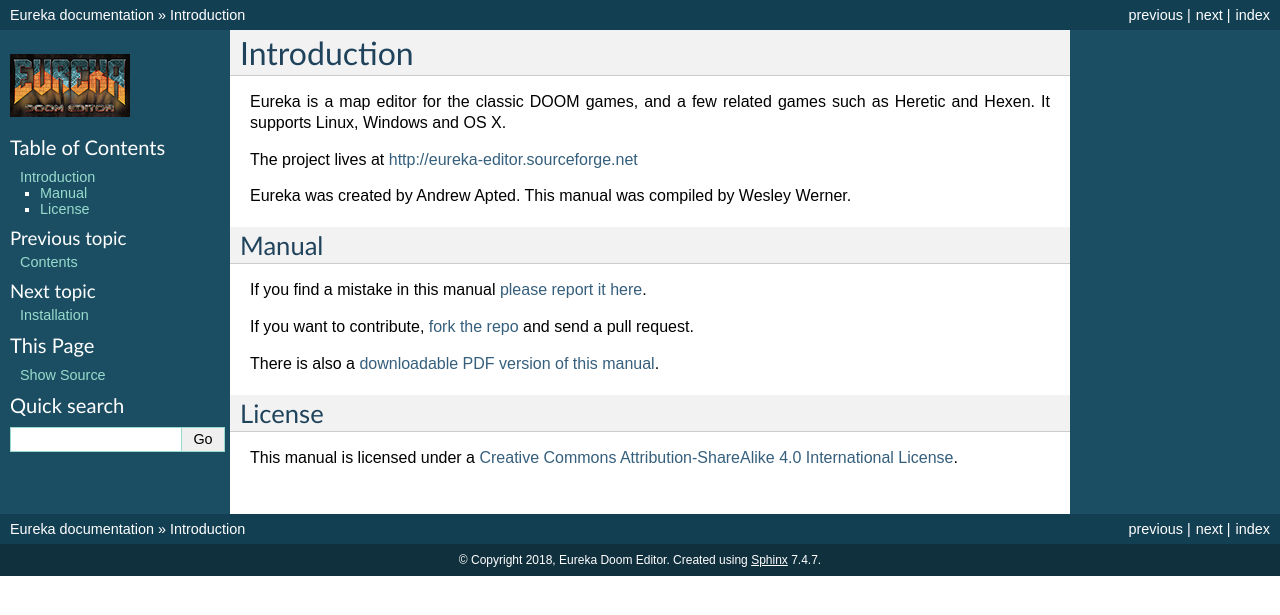
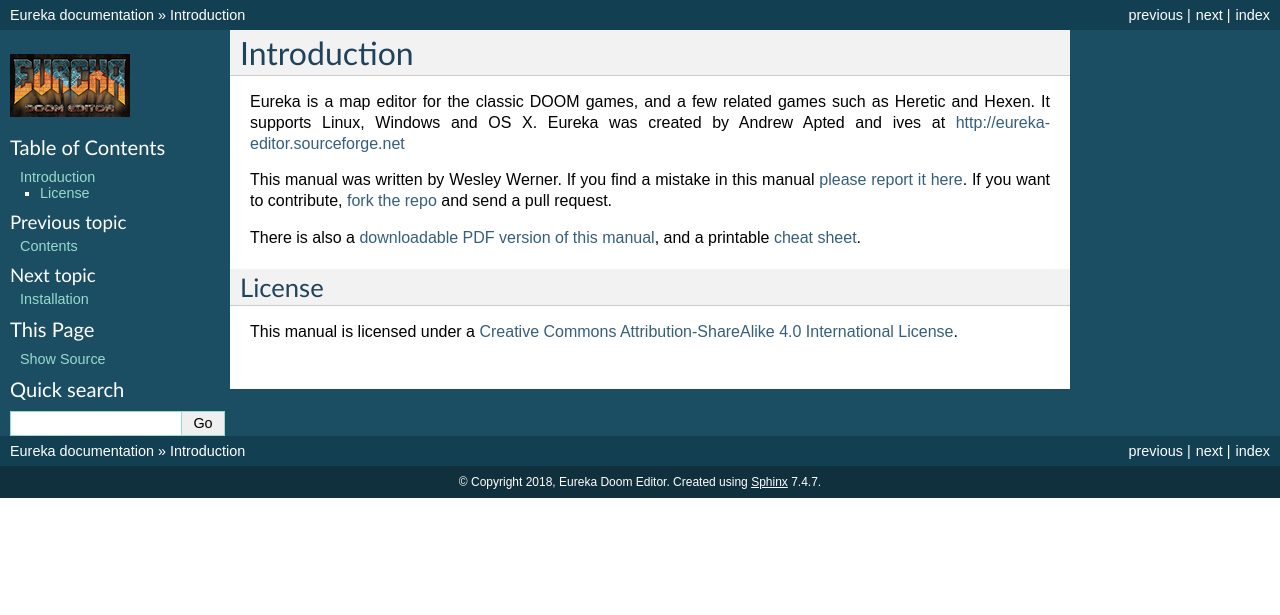
Before and after one commit to wesleywerner/eureka-docs, a Sphinx documentation site: the page built from source/introduction.rst, in a window 1280 px wide. Shown: the top 615 px of the page. Built offline with Sphinx 7.4.7, drawn with Linux system fonts in a browser that asks for light colours.

Commit message:
Reformat introductory paragraphs.

```diff
--- a/source/introduction.rst
+++ b/source/introduction.rst
@@ -1,21 +1,11 @@
 Introduction
 ============
 
-Eureka is a map editor for the classic DOOM games, and a few related games such as Heretic and Hexen. It supports Linux, Windows and OS X.
+Eureka is a map editor for the classic DOOM games, and a few related games such as Heretic and Hexen. It supports Linux, Windows and OS X. Eureka was created by Andrew Apted and ives at http://eureka-editor.sourceforge.net
 
-The project lives at http://eureka-editor.sourceforge.net
+This manual was written by Wesley Werner. If you find a mistake in this manual `please report it here <https://github.com/wesleywerner/eureka-docs/issues>`_. If you want to contribute, `fork the repo <https://github.com/wesleywerner/eureka-docs>`_ and send a pull request.
 
-Eureka was created by Andrew Apted. This manual was compiled by Wesley Werner.
-
-
-Manual
-^^^^^^
-
-If you find a mistake in this manual `please report it here <https://github.com/wesleywerner/eureka-docs/issues>`_.
-
-If you want to contribute, `fork the repo <https://github.com/wesleywerner/eureka-docs>`_ and send a pull request.
-
-There is also a `downloadable PDF version of this manual <http://readthedocs.org/projects/eureka/downloads/>`_.
+There is also a `downloadable PDF version of this manual <http://readthedocs.org/projects/eureka/downloads/>`_, and a printable `cheat sheet <cheatsheet>`_.
 
 License
 ^^^^^^^
```
